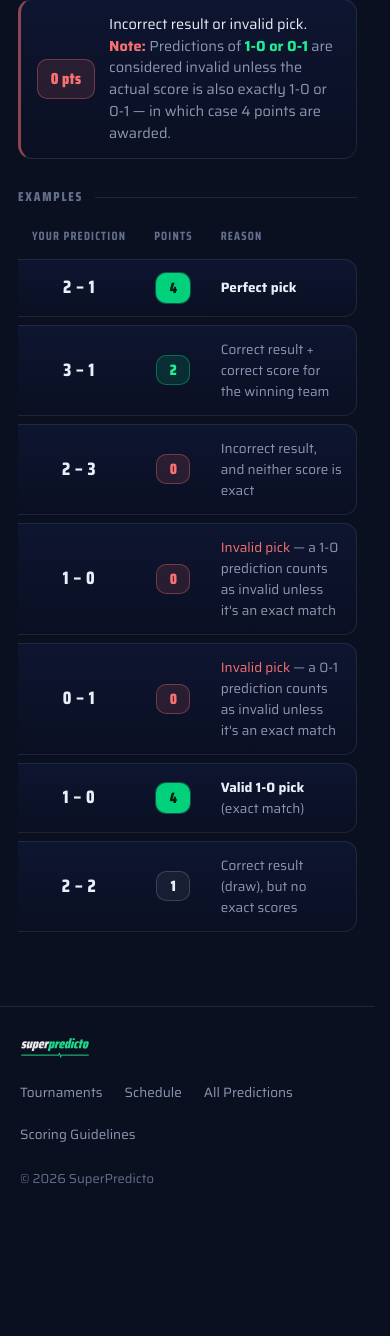
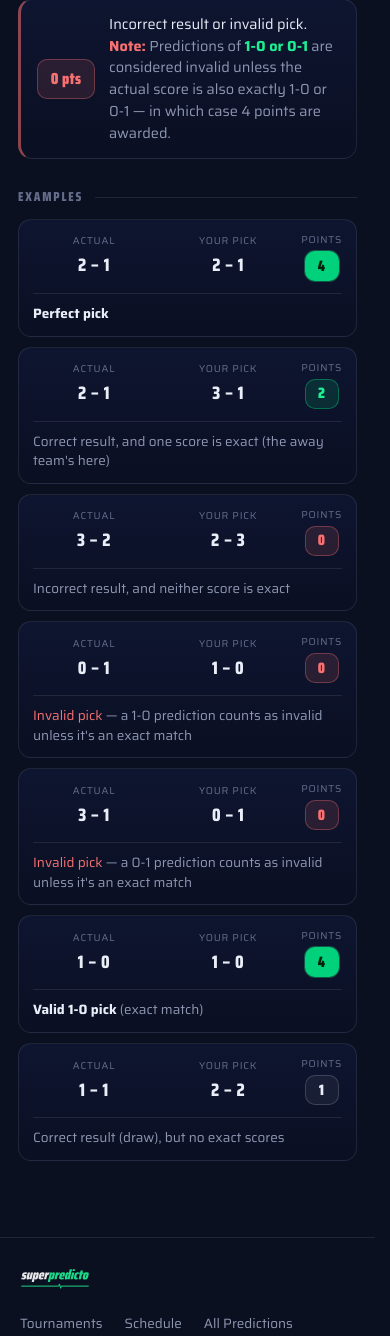
Before and after one commit to theswapmeat/superpredicto, a Flask app: page /guidelines in a window 390 px wide. Shown: the part 2366-3702 px from the top of the page. Before the commit the page ends 3552 px from the top, so only its background shows below. Run offline with Flask 3, Linux system fonts and the light colour scheme.

Commit message:
Fix guidelines: mobile examples table + a misleading example reason
- Mobile: the examples table hid its first column (Actual Score), making the
  scoring examples meaningless. Replace the column-hide with a card layout so
  Actual, Your pick, Points, and Reason all stay visible (labels via nth-child,
  no markup change). Bump ASSET_VERSION 2->3 to cache-bust.
- Correctness: the "2-1 vs 3-1 -> 2 pts" row said "correct score for the winning
  team", but the matched score (1) is the away/losing team's. Reword to "Correct
  result, and one score is exact (the away team's here)" to reflect the actual
  rule (correct winner + either score exact = 2), verified against scoring.py.

Co-Authored-By: Claude Opus 4.8 <noreply@anthropic.com>

```diff
--- a/client/static/css/pages/guidelines.css
+++ b/client/static/css/pages/guidelines.css
@@ -61,5 +61,17 @@
   .pwrap { padding-left:18px; padding-right:18px; }
   .ph-inner { align-items:flex-start; }
   .rule { gap:14px; padding:14px 16px; }
-  .ex-table thead th:nth-child(1), .ex-table tbody td:nth-child(1) { display:none; }
+  /* Examples: stack each row into a card so all four columns (incl. Actual Score)
+     stay visible — the old layout hid Actual Score, which broke the examples. */
+  .ex-wrap { overflow-x:visible; }
+  .ex-table thead { display:none; }
+  .ex-table, .ex-table tbody { display:block; }
+  .ex-table tbody tr { display:grid; grid-template-columns:1fr 1fr auto; align-items:center; gap:6px 12px; padding:12px 14px; margin-bottom:10px; border:1px solid var(--line); border-radius:13px; }
+  .ex-table tbody td { display:flex; flex-direction:column; align-items:center; gap:4px; padding:0; border:none !important; border-radius:0 !important; text-align:center; }
+  .ex-table tbody td::before { font-size:10px; letter-spacing:.08em; text-transform:uppercase; color:var(--muted-2); }
+  .ex-table tbody td:nth-child(1)::before { content:"Actual"; }
+  .ex-table tbody td:nth-child(2)::before { content:"Your pick"; }
+  .ex-table tbody td:nth-child(3)::before { content:"Points"; }
+  .ex-table tbody td:nth-child(4) { grid-column:1 / -1; align-items:flex-start; text-align:left; margin-top:6px; padding-top:10px; border-top:1px solid var(--line) !important; }
+  .ex-table tbody td:nth-child(4)::before { display:none; }
 }
--- a/client/templates/guidelines.html
+++ b/client/templates/guidelines.html
@@ -130,7 +130,7 @@
               <td><span class="ex-score">2 – 1</span></td>
               <td><span class="ex-score">3 – 1</span></td>
               <td><span class="pts p2 sm">2</span></td>
-              <td><span class="reason-txt">Correct result + correct score for the winning team</span></td>
+              <td><span class="reason-txt">Correct result, and one score is exact (the away team's here)</span></td>
             </tr>
             <tr>
               <td><span class="ex-score">3 – 2</span></td>
--- a/server/app/config.py
+++ b/server/app/config.py
@@ -15,7 +15,7 @@ class Config:
     PAYPAL_CLIENT_SECRET = os.getenv("PAYPAL_CLIENT_SECRET")
     PERMANENT_SESSION_LIFETIME = timedelta(days=14)
     # Bump (or set the env var) to cache-bust static CSS/JS via ?v=ASSET_VERSION.
-    ASSET_VERSION = os.getenv("ASSET_VERSION", "2")
+    ASSET_VERSION = os.getenv("ASSET_VERSION", "3")
     # Live scores (football-data.org) + the secret that guards the cron sync endpoint.
     FOOTBALL_DATA_API_KEY = os.getenv("FOOTBALL_DATA_API_KEY")
     INTERNAL_SYNC_TOKEN = os.getenv("INTERNAL_SYNC_TOKEN")
```
